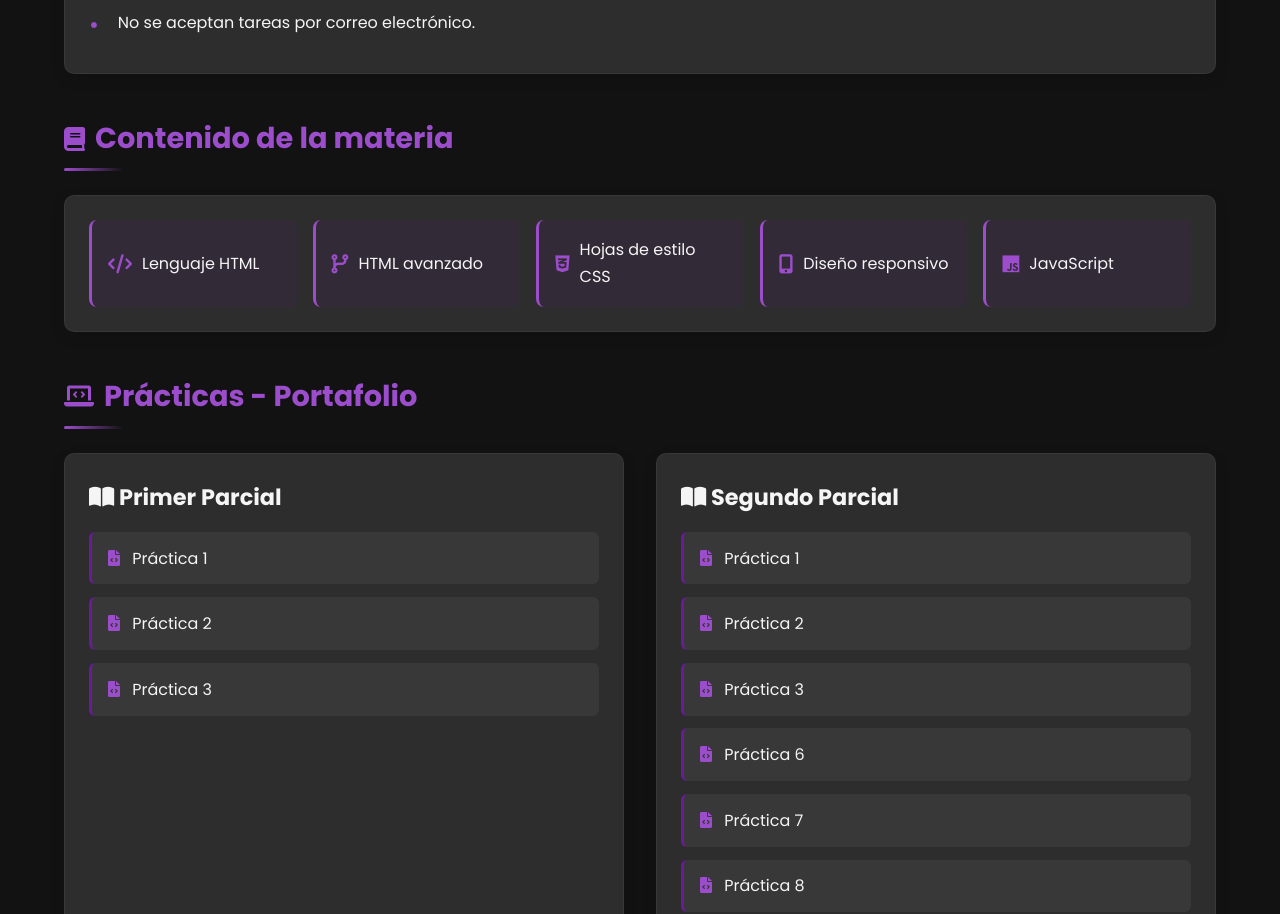
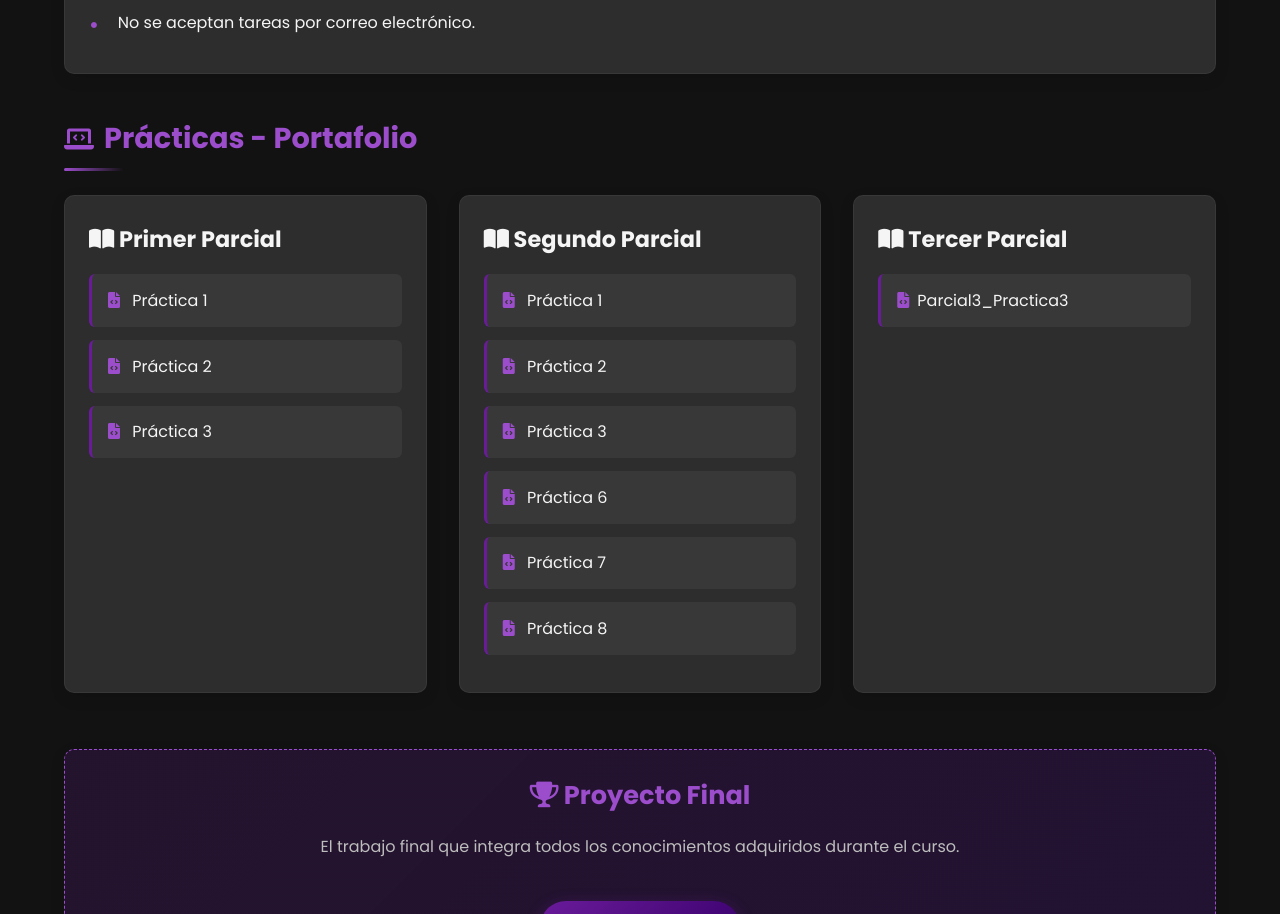
Before and after one commit to Chriss-devv/ProgramacionWebbbbbb, a plain HTML site: page index.html in a window 1280 px wide. Shown: the part 2166-3080 px from the top of the page. Drawn offline with Linux system fonts and the light colour scheme.

Commit message:
Update index.html

```diff
--- a/index.html
+++ b/index.html
@@ -96,17 +96,6 @@
             </div>
         </section>
 
-        <section id="contenido">
-            <h2><i class="fas fa-book"></i> Contenido de la materia</h2>
-            <div class="card grid-container">
-                <div class="grid-item"><i class="fas fa-code"></i> Lenguaje HTML</div>
-                <div class="grid-item"><i class="fas fa-code-branch"></i> HTML avanzado</div>
-                <div class="grid-item"><i class="fab fa-css3-alt"></i> Hojas de estilo CSS</div>
-                <div class="grid-item"><i class="fas fa-mobile-alt"></i> Diseño responsivo</div>
-                <div class="grid-item"><i class="fab fa-js"></i> JavaScript</div>
-            </div>
-        </section>
-
          <section id="practicas">
             <h2><i class="fas fa-laptop-code"></i> Prácticas - Portafolio</h2>
             <div class="practicas-container">
@@ -129,9 +118,16 @@
                         <li><a href="Practica 8" target="_blank"><i class="fas fa-file-code"></i> Práctica 8</a></li>
                     </ul>
                 </div>
+                <!-- Sección del Tercer Parcial añadida -->
+                <div class="parcial card">
+                    <h3><i class="fas fa-book-open"></i> Tercer Parcial</h3>
+                    <ul class="practice-list">
+                        <li><a href="Practica 3" target="_blank"><i class="fas fa-file-code"></i>Parcial3_Practica3</a></li>
+                    </ul>
+                </div>
             </div>
 
-            <!-- Sección de Práctica Final añadida -->
+            <!-- Sección de Práctica Final -->
             <div class="final-project card">
                 <h3><i class="fas fa-trophy"></i> Proyecto Final</h3>
                 <p>El trabajo final que integra todos los conocimientos adquiridos durante el curso.</p>
```
Lines whose indentation alone changed are shown as unchanged.
